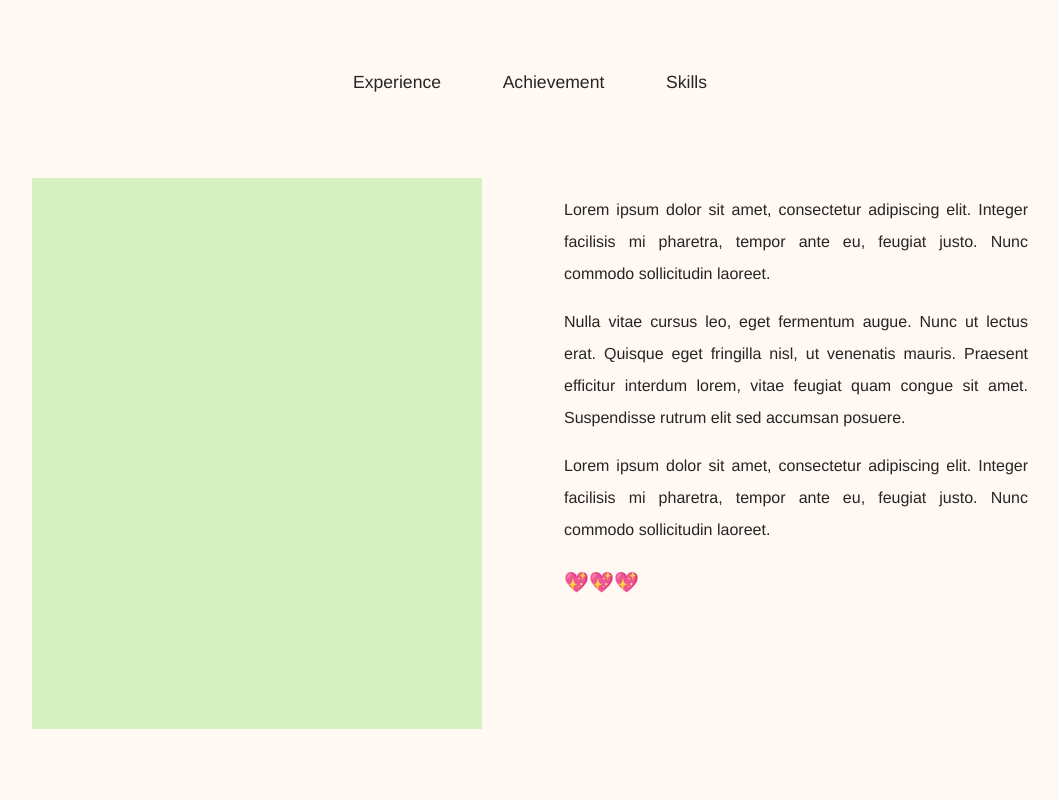
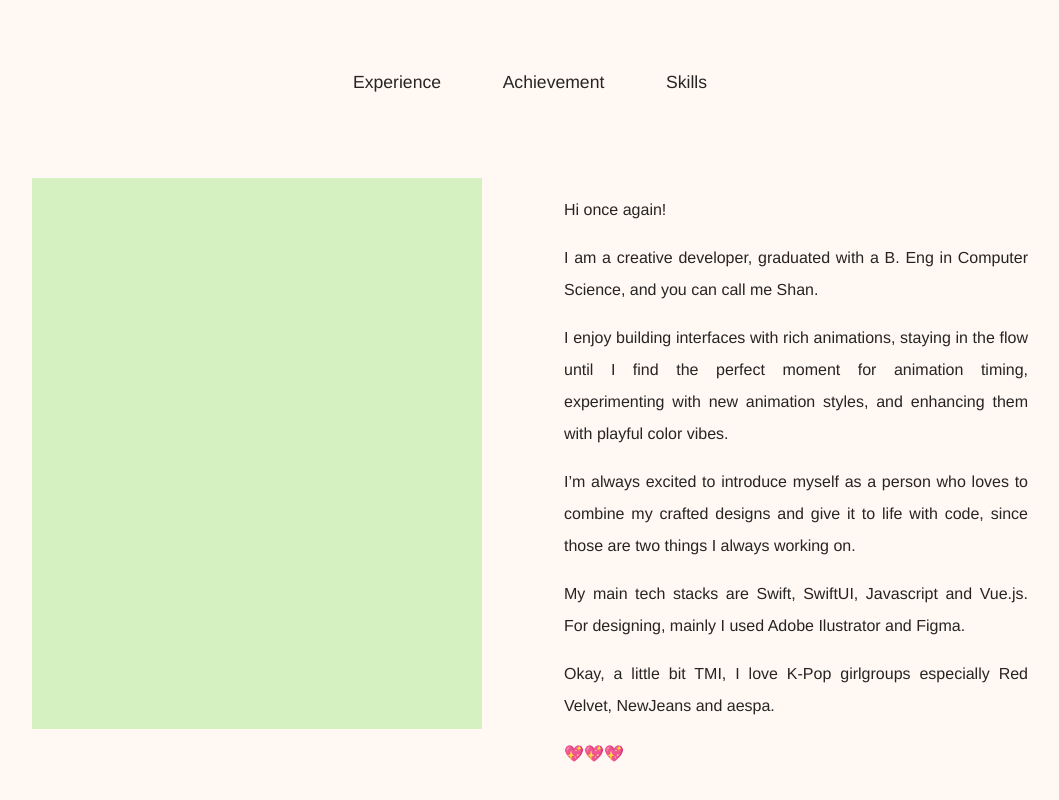
Before and after one commit to shaniashn/shaniashn.github.io, a Vue app: page / in a window 1280 px wide. Shown: the part 1507-2307 px from the top of the page, without its empty margins (110-1169 px from the left). Before the commit the page ends 2260 px from the top, so only its background shows below. Built offline with nearby package versions, Linux system fonts and the light colour scheme.

Commit message:
Update AboutPage.vue

```diff
--- a/src/components/AboutPage.vue
+++ b/src/components/AboutPage.vue
@@ -10,9 +10,12 @@
         <img src="../assets/pic.svg" alt="shania">
       </div>
       <div class="about-desc">
-        <p>Lorem ipsum dolor sit amet, consectetur adipiscing elit. Integer facilisis mi pharetra, tempor ante eu, feugiat justo. Nunc commodo sollicitudin laoreet.</p>
-        <p>Nulla vitae cursus leo, eget fermentum augue. Nunc ut lectus erat. Quisque eget fringilla nisl, ut venenatis mauris. Praesent efficitur interdum lorem, vitae feugiat quam congue sit amet. Suspendisse rutrum elit sed accumsan posuere.</p>
-        <p>Lorem ipsum dolor sit amet, consectetur adipiscing elit. Integer facilisis mi pharetra, tempor ante eu, feugiat justo. Nunc commodo sollicitudin laoreet.</p>
+        <p>Hi once again! </p>
+        <p>I am a creative developer, graduated with a B. Eng in Computer Science, and you can call me Shan.</p>
+        <p>I enjoy building interfaces with rich animations, staying in the flow until I find the perfect moment for animation timing, experimenting with new animation styles, and enhancing them with playful color vibes.</p>
+        <p>I’m always excited to introduce myself as a person who loves to combine my crafted designs and give it to life with code, since those are two things I always working on.</p>
+        <p>My main tech stacks are Swift, SwiftUI, Javascript and Vue.js. For designing, mainly I used Adobe Ilustrator and Figma.</p>
+        <p>Okay, a little bit TMI, I love K-Pop girlgroups especially Red Velvet, NewJeans and aespa.</p>
         <p>💖💖💖</p>
       </div>
     </div>
@@ -89,8 +92,8 @@ export default {
   line-height: 2pc;
 }
 
-.about-desc p:nth-child(4){
+/* .about-desc p:nth-child(4){
   font-size: 20px;
-}
+} */
 
 </style>
```
